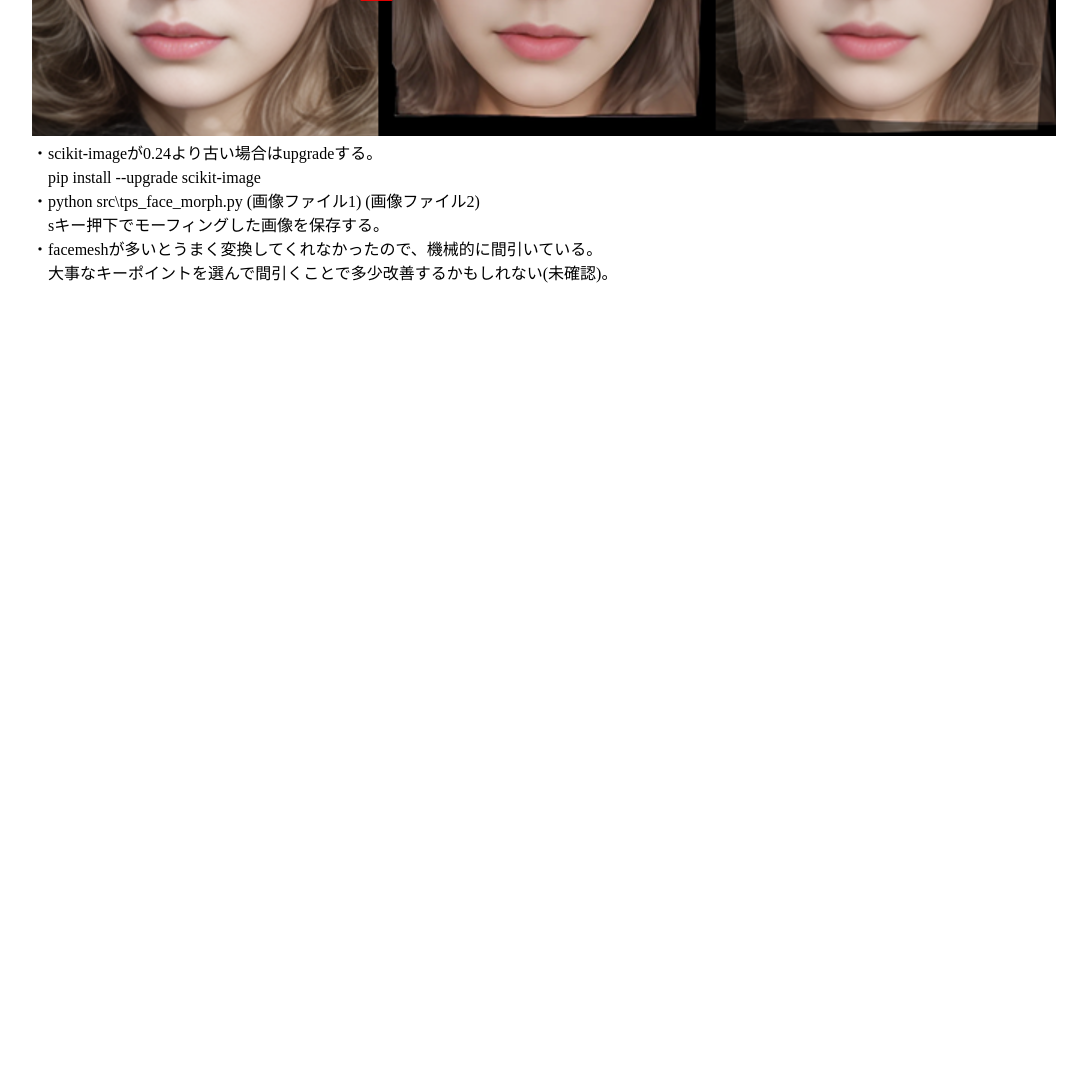
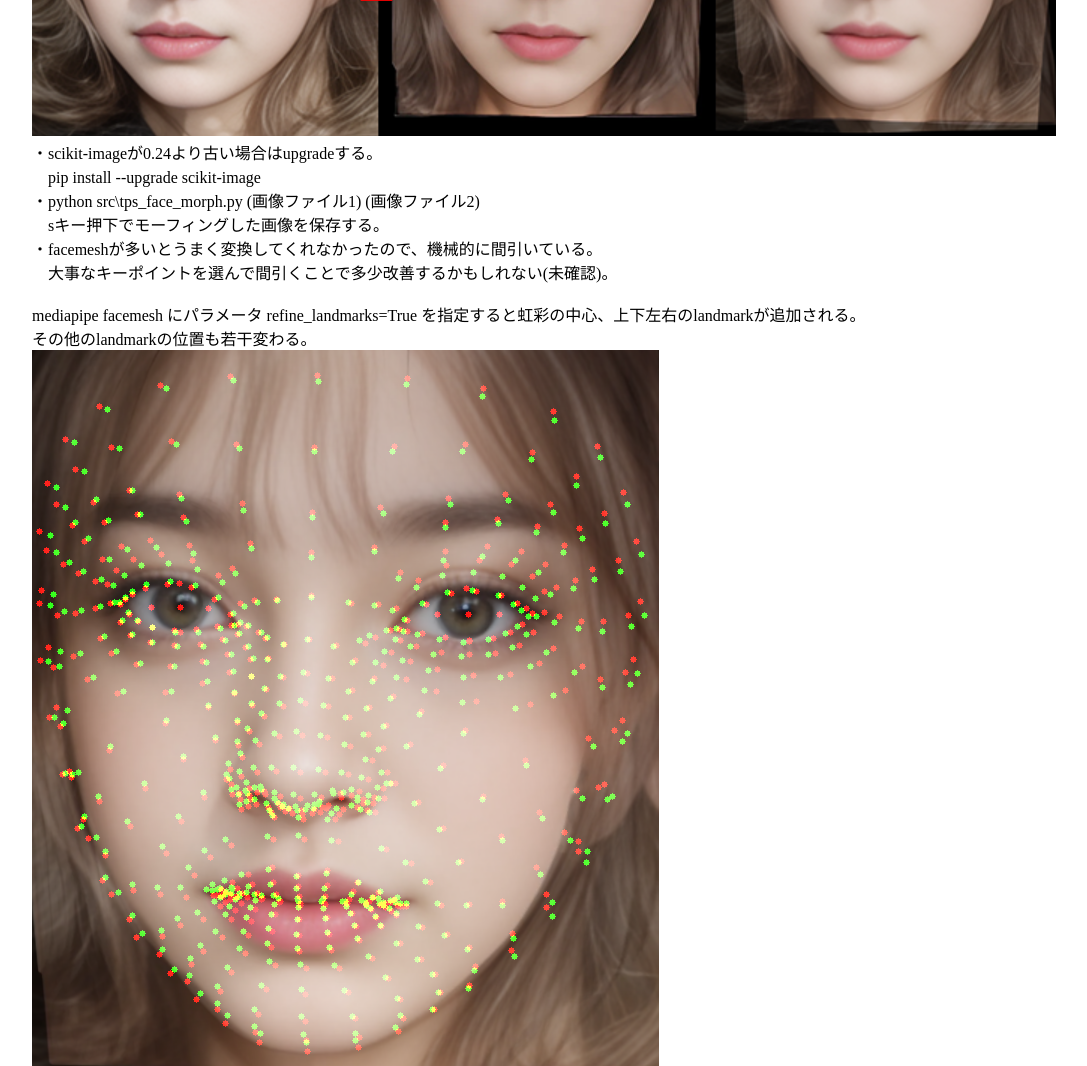
Before and after one commit to boyoyon/FaceMorph, a plain HTML site: page index.html in a window 1280 px wide. Shown: the part 3060-4126 px from the top of the page, without its empty margins (8-1095 px from the left). Before the commit the page ends 3360 px from the top, so only its background shows below. Drawn offline with Linux system fonts and the light colour scheme.

Commit message:
Update index.html

```diff
--- a/index.html
+++ b/index.html
@@ -53,6 +53,16 @@
             　sキー押下でモーフィングした画像を保存する。<br>
             ・facemeshが多いとうまく変換してくれなかったので、機械的に間引いている。<br>
             　大事なキーポイントを選んで間引くことで多少改善するかもしれない(未確認)。<br>
+            <br>
+            mediapipe facemesh にパラメータ refine_landmarks=True を指定すると虹彩の中心、上下左右のlandmarkが追加される。<br>
+            その他のlandmarkの位置も若干変わる。<br>
+            <img src="images/landmarks.png"><br>
+            refine_landmarks=Trueを指定＋虹彩の中心、上下左右が間引かれな対応を実施した。<br>
+            ・虹彩のぶれ<br>
+            ・あご輪郭のぶれ<br>
+            が少しだけ改善する<br>
+            python src/tps_face_morph_refine_landmarks.py (画像1) (画像2)<br>
+            <img src="images/before_after_refine_landmarks.png">
         </p>
     </body>
 </html>
```
